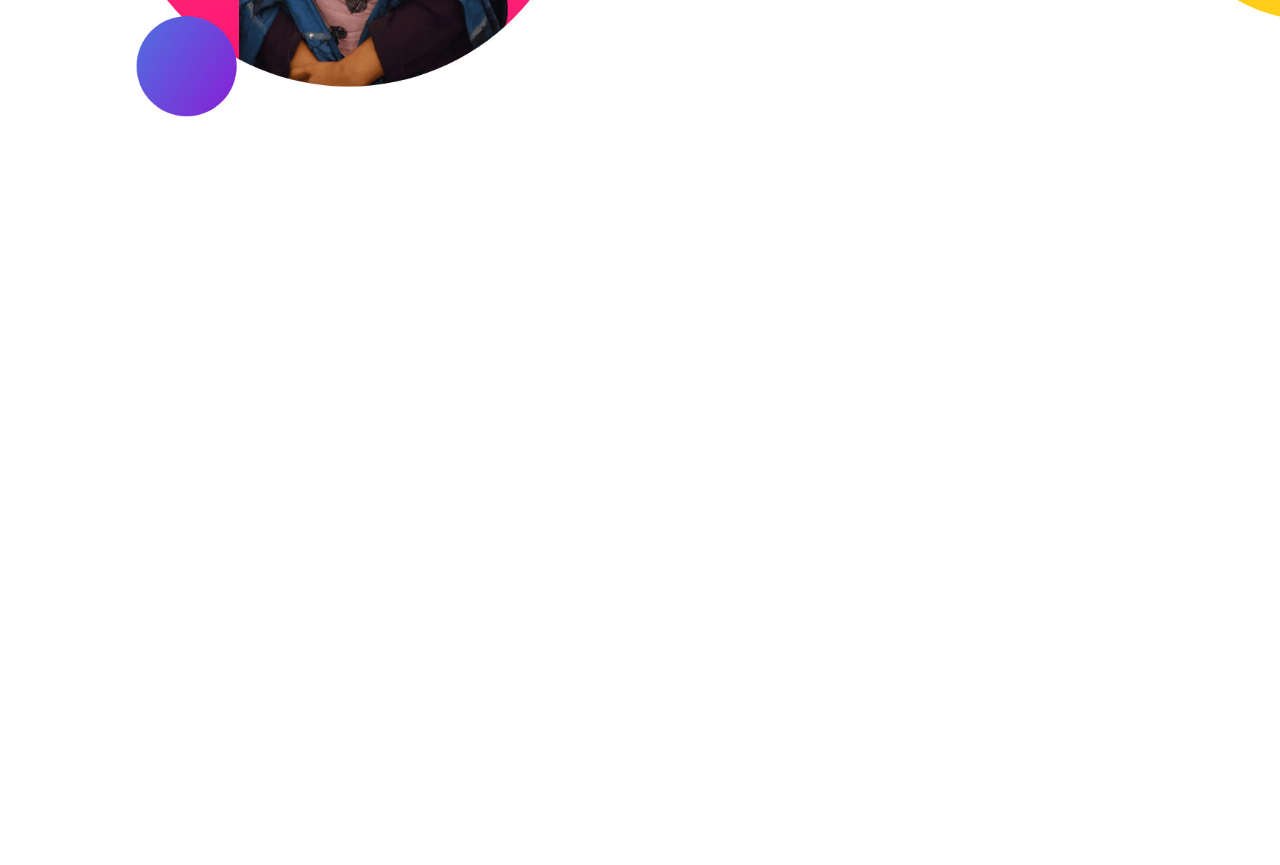
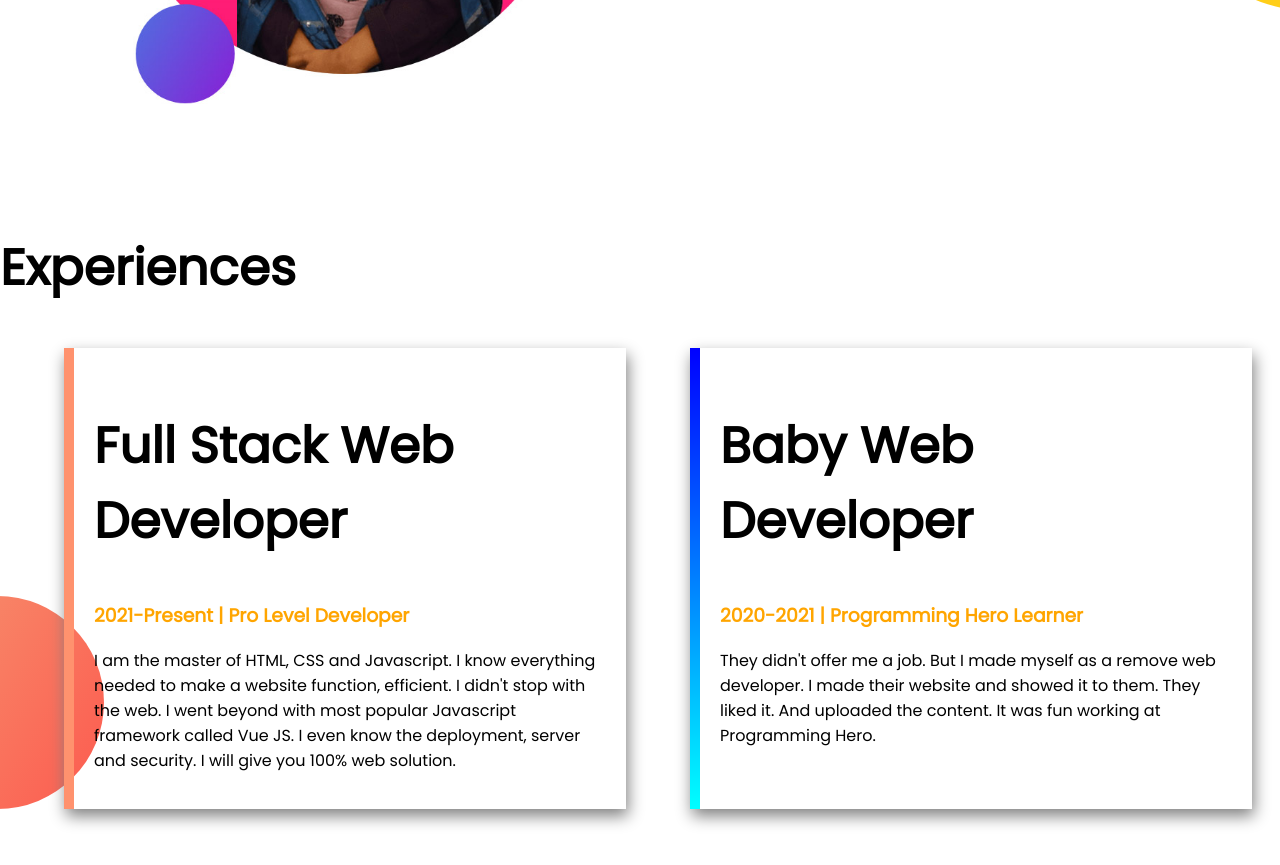
Before and after one commit to sahinur31/developer-portfolio, a plain HTML site: page index.html in a window 1280 px wide. Shown: the part 1023-1888 px from the top of the page. Before the commit the page ends 1267 px from the top, so only its background shows below. Drawn offline with Linux system fonts and the light colour scheme.

Commit message:
experience area uploaded

```diff
--- a/index.html
+++ b/index.html
@@ -33,5 +33,20 @@
             <a href="https://www.linkedin.com/in/nur-sahinur-475167122/" target="_blank" class="link-button">DOWNLOAD RESUME</a>
         </div>
     </section>
+    <section class="experience-bg">
+        <h1>Experiences</h1>
+        <div class="flex-area section-margin">
+            <div class="half-width experience">
+                <h1>Full Stack Web Developer</h1>
+                <h3 class="orange-color">2021-Present | Pro Level Developer</h3>
+                <p>I am the master of HTML, CSS and Javascript. I know everything needed to make a website function, efficient. I didn't stop with the web. I went beyond with most popular Javascript framework called Vue JS. I even know the deployment, server and security. I will give you 100% web solution.</p>
+            </div>
+            <div class="half-width experience exp-right-bd">
+                <h1>Baby Web Developer</h1>
+                <h3 class="orange-color">2020-2021 | Programming Hero Learner</h3>
+                <p>They didn't offer me a job. But I made myself as a remove web developer. I made their website and showed it to them. They liked it. And uploaded the content. It was fun working at Programming Hero.</p>
+            </div>
+        </div>
+    </section>
 </body>
 </html>
--- a/style.css
+++ b/style.css
@@ -20,7 +20,7 @@ h1 span{
     margin-bottom: 120px;;
 }
 .half-width {
-    width: 50%;
+    width: 40%;
     padding-left: 5%;
 }
 .link-button {
@@ -33,8 +33,25 @@ h1 span{
     text-transform: uppercase;
 }
 .half-width img{
-    width: 90%;
+    width: 100%;
 }
 .dream-bg {
     background: url(images/dream-bg.png) no-repeat right;
 }
+.orange-color {
+    color: orange;
+}
+.experience {
+    box-shadow: grey 2px 7px 15px;
+    border-left: 10px solid #FF926E;
+    padding: 20px;
+    margin-left: 5%;
+}
+.experience-bg {
+    background: url(images/exp-bg.png) no-repeat left bottom;
+}
+.exp-right-bd {
+    border-left: 10px solid;
+    border-image: linear-gradient(blue,cyan);
+    border-image-slice: 1;
+}
```
